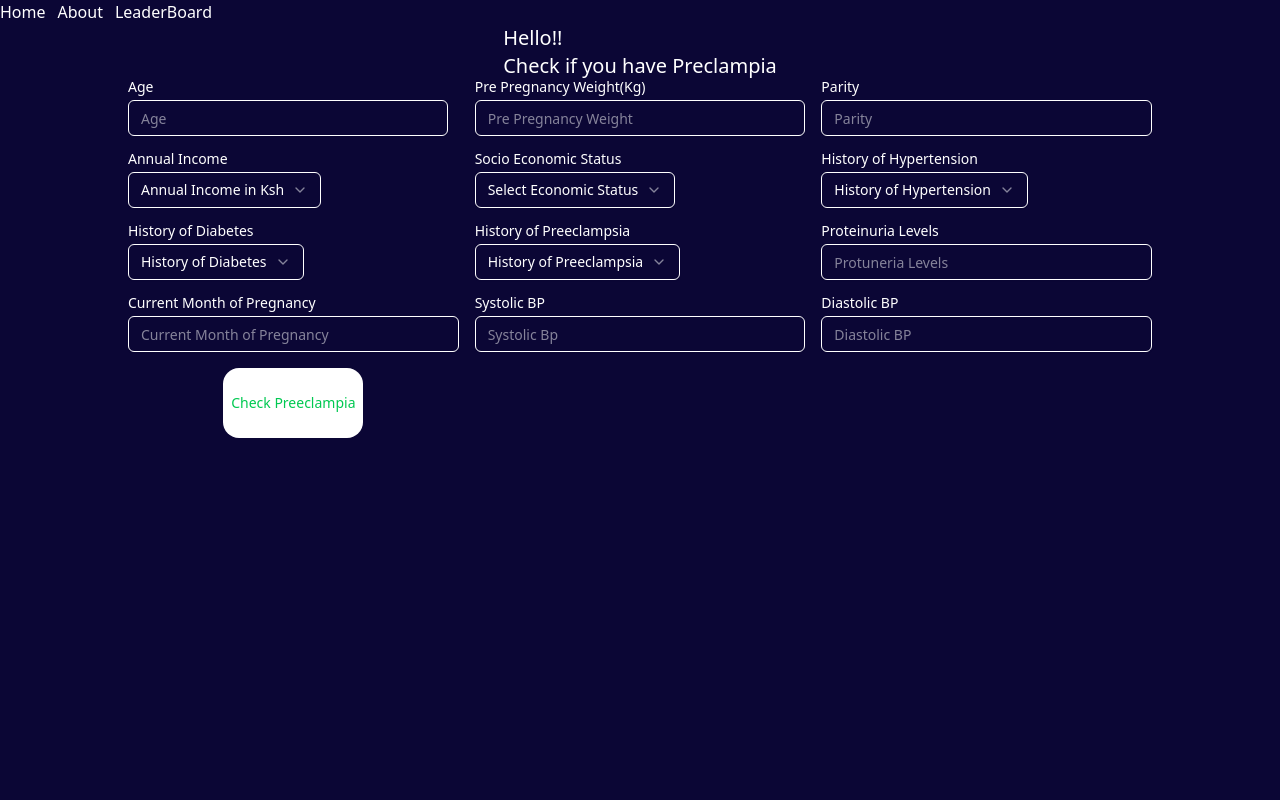
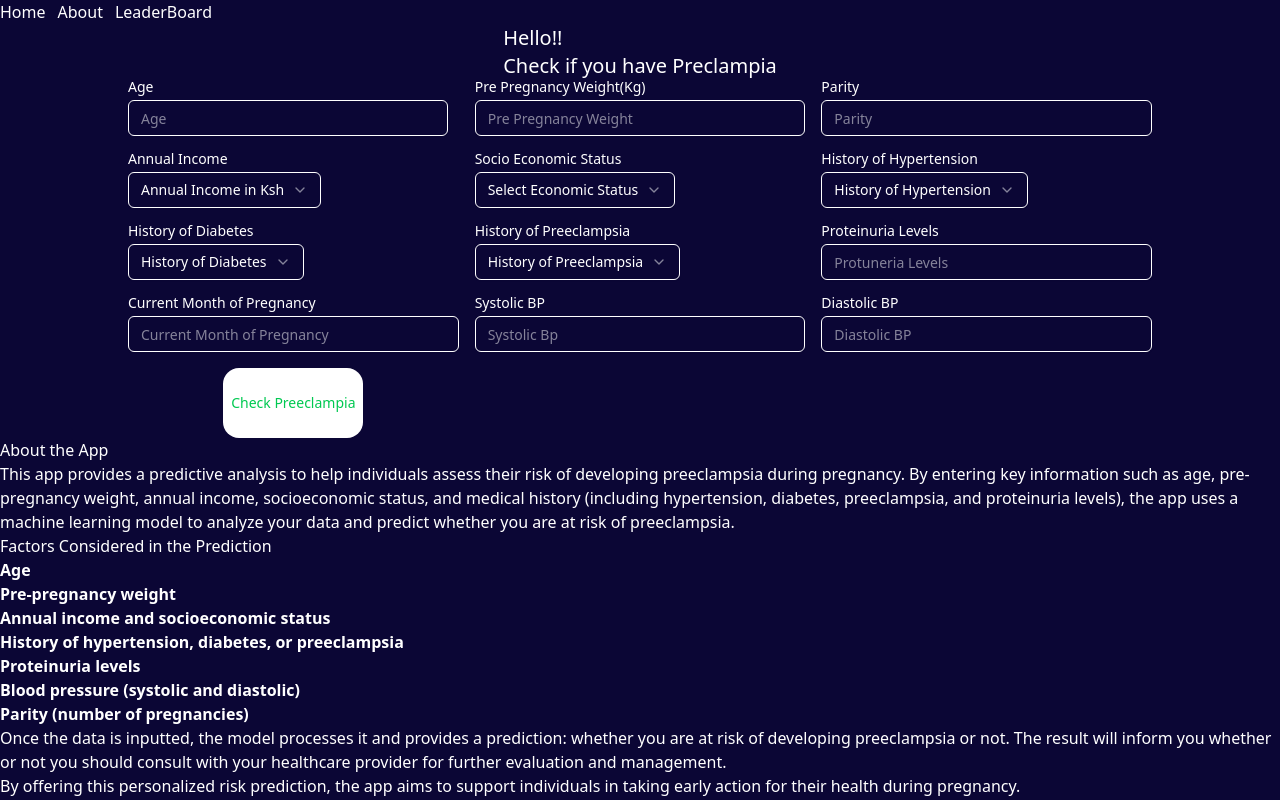
Before and after one commit to Glenn444/preclampia-frontend, a React (Vite) app: page / in a window 1280 px wide. Built offline with nearby package versions, Linux system fonts and the light colour scheme.

Commit message:
Add About us

```diff
--- a/src/routes/index.tsx
+++ b/src/routes/index.tsx
@@ -239,6 +239,27 @@ function RouteComponent() {
           )
         )}
       </div>
+      <div>
+        <h1>About the App</h1>
+
+    <p>This app provides a predictive analysis to help individuals assess their risk of developing preeclampsia during pregnancy. By entering key information such as age, pre-pregnancy weight, annual income, socioeconomic status, and medical history (including hypertension, diabetes, preeclampsia, and proteinuria levels), the app uses a machine learning model to analyze your data and predict whether you are at risk of preeclampsia.</p>
+
+    <h2>Factors Considered in the Prediction</h2>
+    <ul>
+        <li><strong>Age</strong></li>
+        <li><strong>Pre-pregnancy weight</strong></li>
+        <li><strong>Annual income and socioeconomic status</strong></li>
+        <li><strong>History of hypertension, diabetes, or preeclampsia</strong></li>
+        <li><strong>Proteinuria levels</strong></li>
+        <li><strong>Blood pressure (systolic and diastolic)</strong></li>
+        <li><strong>Parity (number of pregnancies)</strong></li>
+    </ul>
+
+    <p>Once the data is inputted, the model processes it and provides a prediction: whether you are at risk of developing preeclampsia or not. The result will inform you whether or not you should consult with your healthcare provider for further evaluation and management.</p>
+
+    <p>By offering this personalized risk prediction, the app aims to support individuals in taking early action for their health during pregnancy.</p>
+
+      </div>
     </>
   );
 }
```
